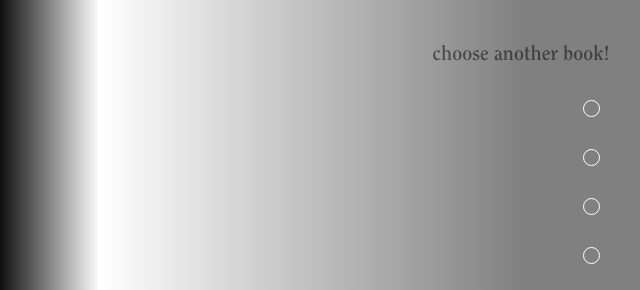
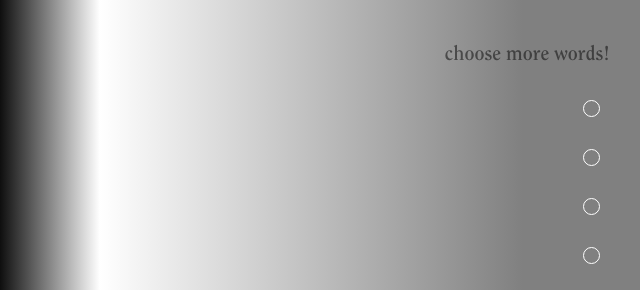
Before and after one commit to shinelikastar/bananafish, a plain HTML site: page index.html in a window 1280 px wide. Shown: the top 290 px of the page, 640-1280 px from the left. Drawn offline with Linux system fonts and the light colour scheme.

Commit message:
choose your words

```diff
--- a/index.html
+++ b/index.html
@@ -33,7 +33,7 @@
 
 <div class='top-bar'>
 	<h1>coloring books</h1>
-	<h1>choose another book!</h1>
+	<h1>choose more words!</h1>
 </div>
 
 <h2>
```
